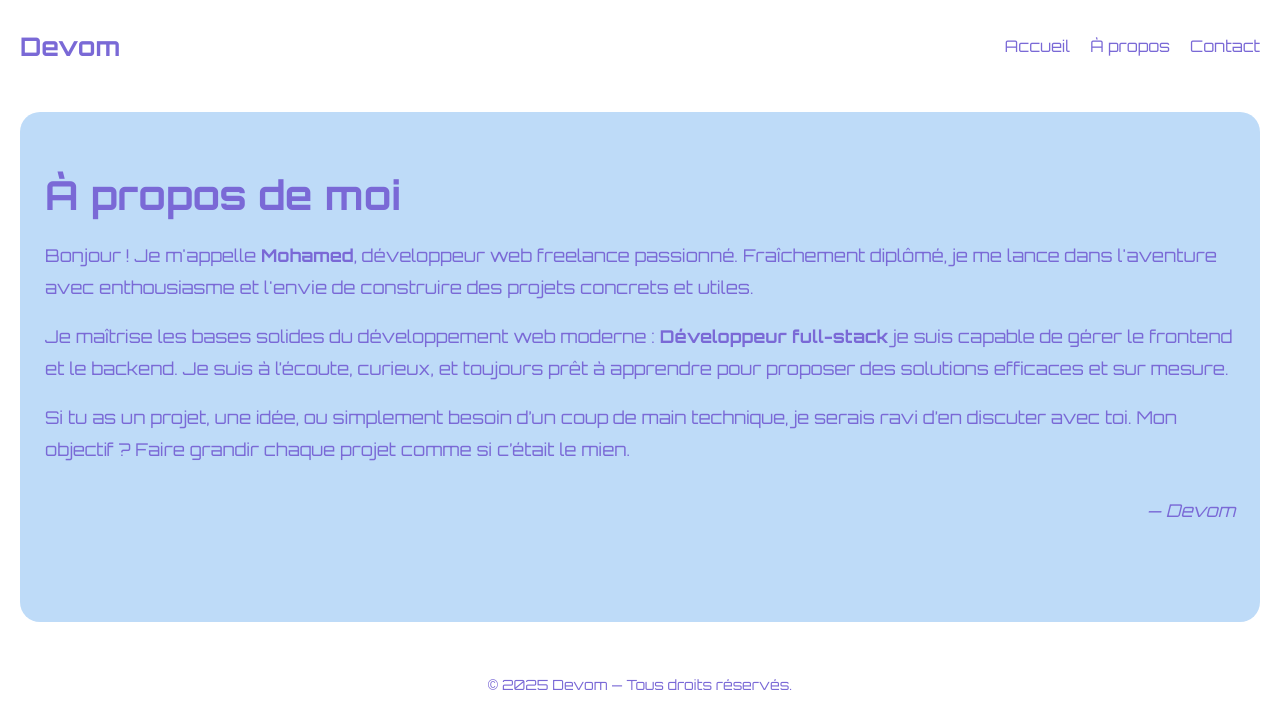
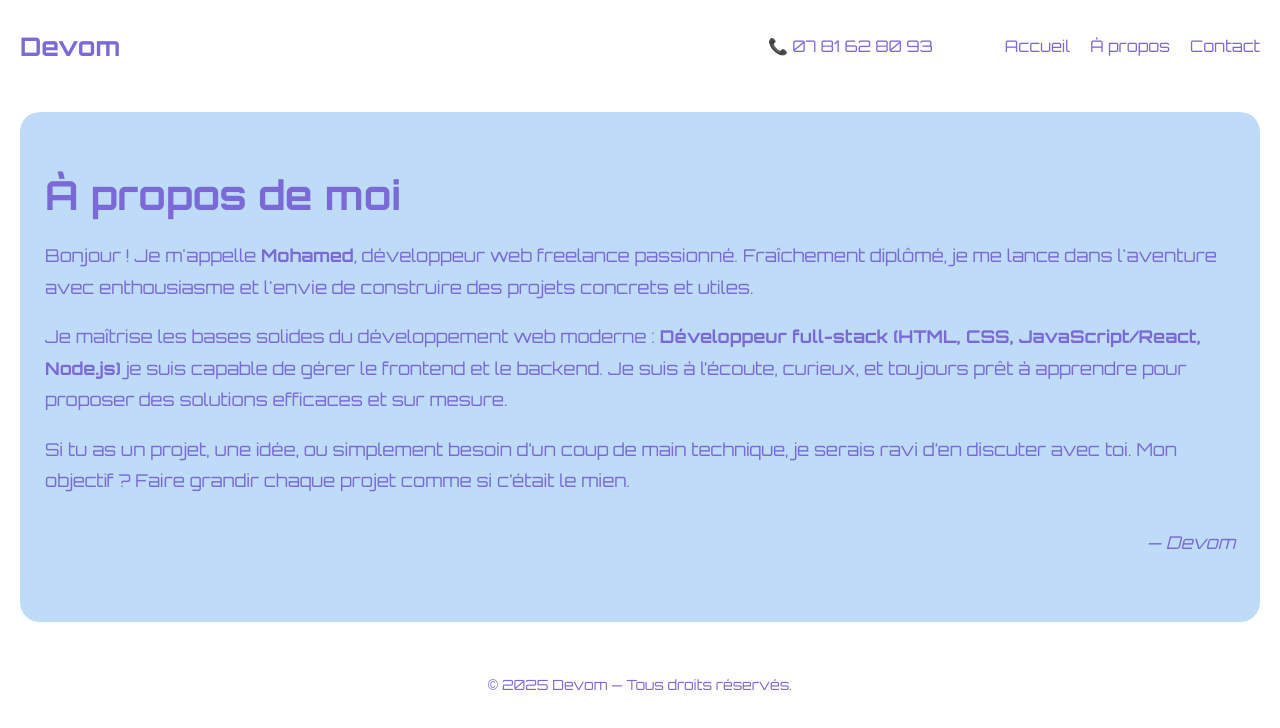
Before and after one commit to Mohoua93/devom, a React (Create React App) app: page /a-propos in a window 1280 px wide. Shown: the top 728 px of the page. Built offline with nearby package versions, Linux system fonts and the light colour scheme.

Commit message:
Déploiement Devom frontend

```diff
--- a/src/components/Navbar.jsx
+++ b/src/components/Navbar.jsx
@@ -19,6 +19,12 @@ export default function Navbar() {
         </Link>
       </div>
 
+      <div className="navbar-content">
+        {/* Numéro de téléphone cliquable */}
+        <a href="tel:0612345678" className="navbar-phone">
+          📞 07 81 62 80 93
+        </a>
+
         <ul className="navbar-links">
           {navLinks.map((link) => (
             <li key={link.path}>
@@ -36,6 +42,7 @@ export default function Navbar() {
             </li>
           ))}
         </ul>
+      </div>
     </nav>
   );
 }
--- a/src/pages/About.jsx
+++ b/src/pages/About.jsx
@@ -11,7 +11,7 @@ const About = () => {
           Fraîchement diplômé, je me lance dans l'aventure avec enthousiasme et l'envie de construire des projets concrets et utiles.
         </p>
         <p>
-          Je maîtrise les bases solides du développement web moderne : <strong>Développeur full-stack</strong> je suis capable de gérer le frontend et le backend.
+          Je maîtrise les bases solides du développement web moderne : <strong>Développeur full-stack (HTML, CSS, JavaScript/React, Node.js)</strong> je suis capable de gérer le frontend et le backend.
           Je suis à l’écoute, curieux, et toujours prêt à apprendre pour proposer des solutions efficaces et sur mesure.
         </p>
         <p>
--- a/src/styles/Navbar.css
+++ b/src/styles/Navbar.css
@@ -1,3 +1,15 @@
+.navbar-content {
+  display: flex;
+  align-items: center;
+  gap: 2rem; /* espace entre téléphone et liens */
+}
+
+.navbar-phone {
+  font-weight: 500;
+  color: #7a69d6;
+  text-decoration: none;
+}
+
 .navbar {
   display: flex;
   justify-content: space-between;
```
Also changed, not shown: src/components/Header.jsx (+10 -0 lines). Lines whose indentation alone changed are shown as unchanged.
